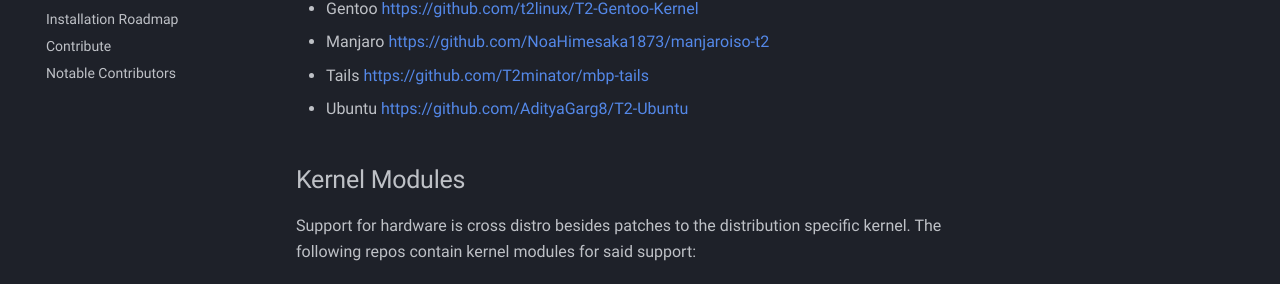
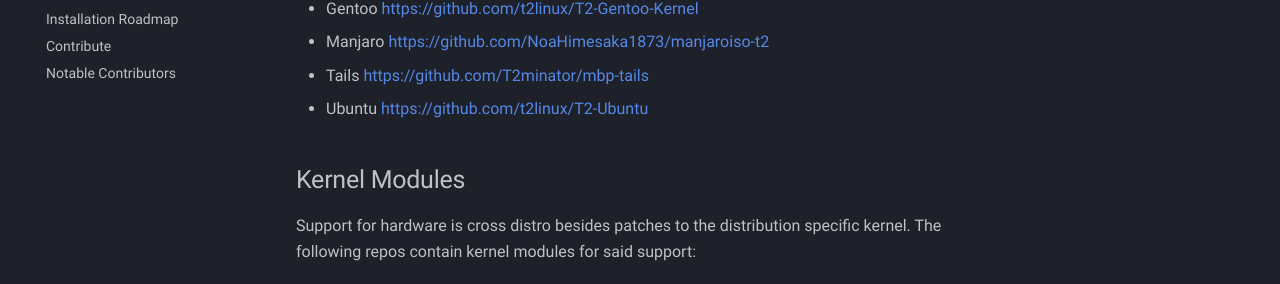
Before and after one commit to t2linux/wiki, an MkDocs documentation site: the page built from docs/index.md, in a window 1280 px wide and 900 px high, scrolled down 1013 px. Shown: the part 161-445 px from the top of the window. Built offline with MkDocs 1.6.1 and Material for MkDocs 9.7.7, drawn with Linux system fonts in a browser that asks for light colours; comment, search, counter and statistics services are not loaded; part of the change alters nothing that is shown.

Commit message:
Index: Update Ubuntu link

```diff
--- a/docs/index.md
+++ b/docs/index.md
@@ -30,7 +30,7 @@ If the distribution you want to use has a guide [here](https://wiki.t2linux.org/
 - Gentoo [https://github.com/t2linux/T2-Gentoo-Kernel](https://github.com/t2linux/T2-Gentoo-Kernel)
 - Manjaro [https://github.com/NoaHimesaka1873/manjaroiso-t2](https://github.com/NoaHimesaka1873/manjaroiso-t2)
 - Tails [https://github.com/T2minator/mbp-tails](https://github.com/T2minator/mbp-tails)
-- Ubuntu [https://github.com/AdityaGarg8/T2-Ubuntu](https://github.com/AdityaGarg8/T2-Ubuntu)
+- Ubuntu [https://github.com/t2linux/T2-Ubuntu](https://github.com/t2linux/T2-Ubuntu)
 
 ## Kernel Modules
 
```
